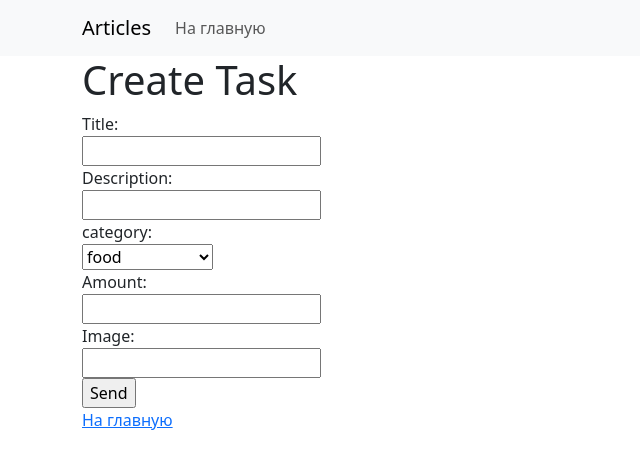
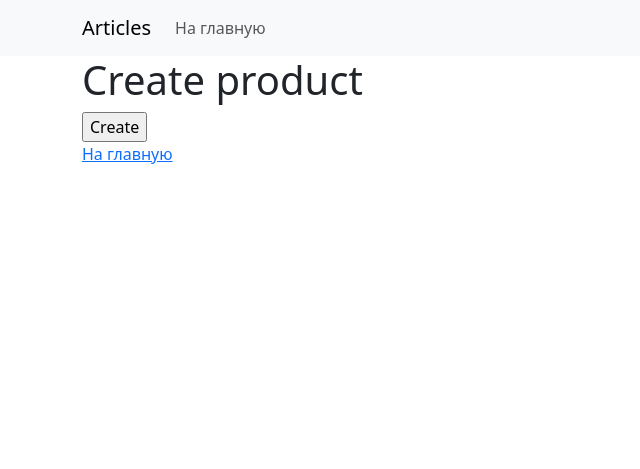
Before and after one commit to Amantay21/Homework_54_Abdilov_Amantay, a Django app: page /product/add/ in a window 1280 px wide. Shown: the top 469 px of the page, without its empty margins (0-640 px from the left). Run offline with Django 5.2, Linux system fonts and the light colour scheme; data comes from the database, SQL or seed files in the repository; both versions use the stored data as it was after the commit.

Commit message:
добавил формы и функцию удаления с полтверждением

```diff
--- a/products_store/webapp/models.py
+++ b/products_store/webapp/models.py
@@ -16,9 +16,8 @@
 class Product(models.Model):
     title = models.TextField(max_length=200, null=False, blank=False, verbose_name='Название')
     description = models.TextField(max_length=3000, null=True, blank=True, verbose_name='Описание')
-
     created_at = models.DateTimeField(verbose_name='Время создания', auto_now_add=True)
-    amount = models.DecimalField(max_digits=9999999999, decimal_places=2, null=False, blank=False, verbose_name="Цена")
+    amount = models.DecimalField(max_digits=7, decimal_places=2, null=False, blank=False, verbose_name="Цена")
     image = models.TextField(max_length=3000, null=True, blank=True, verbose_name='Изображение')
     category = models.ForeignKey('webapp.Category',
                              on_delete=models.RESTRICT,
--- /dev/null
+++ b/products_store/webapp/templates/partial/forms.html
@@ -0,0 +1,15 @@
+{% csrf_token %}
+{% for error in form.non_field_errors %}
+    <p class="text-danger">{{ error }}</p>
+{% endfor %}
+{% for field in form %}
+    <label for="{{ field.id_for_label }}">{{ field.label }}:</label><br/>
+    {{ field }}
+    {% for error in field.errors %}
+        <p class="text-danger">{{ error }}</p>
+    {% endfor %}
+
+    <br/>
+{% endfor %}
+
+<input type="submit" value="{{ value_submit }}"/>
--- a/products_store/webapp/templates/product_create.html
+++ b/products_store/webapp/templates/product_create.html
@@ -4,29 +4,10 @@
 {% block menu %}<a class="nav-link" aria-current="page"  href="{% url 'index' %}">На главную</a>{% endblock %}
 
 {% block content %}
-<h1>Create Task</h1>
+<h1>Create product</h1>
 
-<form action="/product/add/" method="post">
-    {% csrf_token %}
-
-    <label>Title:</label><br/>
-    <input type="text" name="title"/><br/>
-    <label>Description:</label><br/>
-    <input type="text" name="description"/><br/>
-
-    <label>category:</label><br/>
-    <select name="category" id="">
-        {% for category in categories_product %}
-            <option value="{{category.id}}" name="category.title">{{ category.title }}</option>
-        {% endfor %}
-    </select>
-    <br/>
-
-    <label>Amount:</label><br/>
-    <input type="number" name="amount"><br/>
-    <label>Image:</label><br/>
-    <input type="text" name="image"><br/>
-    <input type="submit" value="Send"/>
+<form action="{% url 'product_create' %}" method="post">
+    {% include 'partial/forms.html' with value_submit='Create'  %}
 </form>
 
 <a href="/">На главную</a>
--- a/products_store/webapp/urls.py
+++ b/products_store/webapp/urls.py
@@ -1,5 +1,6 @@
 from django.urls import path
-from webapp.views import index_view, delete_product, create_product, product_view, create_category, category_view
+from webapp.views import index_view, delete_product, create_product, product_view, create_category, category_view, \
+    product_delete_view
 
 urlpatterns = [
     path('', index_view, name='index'),
@@ -8,4 +9,5 @@
     path('product/delete/', delete_product, name='delete_product'),
     path('category/add/', create_category, name='category_create'),
     path('category/<int:pk>', category_view, name='category_view'),
+    path('product/<int:pk>/delete', product_delete_view, name='product_delete'),
 ]
--- a/products_store/webapp/views.py
+++ b/products_store/webapp/views.py
@@ -54,3 +54,11 @@
 def category_view(request, *args, pk, **kwargs):
     category = get_object_or_404(Category, pk=pk)
     return render(request, 'category_view.html', {'category': category})
+
+def product_delete_view(request, pk):
+    product = get_object_or_404(Product, pk=pk)
+    if request.method == 'GET':
+        return render(request, 'product_delete.html', context={'product': product})
+    elif request.method == 'POST':
+        product.delete()
+        return redirect('index')
```
Also changed, not shown: products_store/webapp/forms.py (added, +11 -0 lines), products_store/webapp/templates/index.html (+1 -16 lines), products_store/webapp/templates/product_delete.html (added, +15 -0 lines), products_store/webapp/templates/product_update.html (added, +10 -0 lines), products_store/db.sqlite3.
